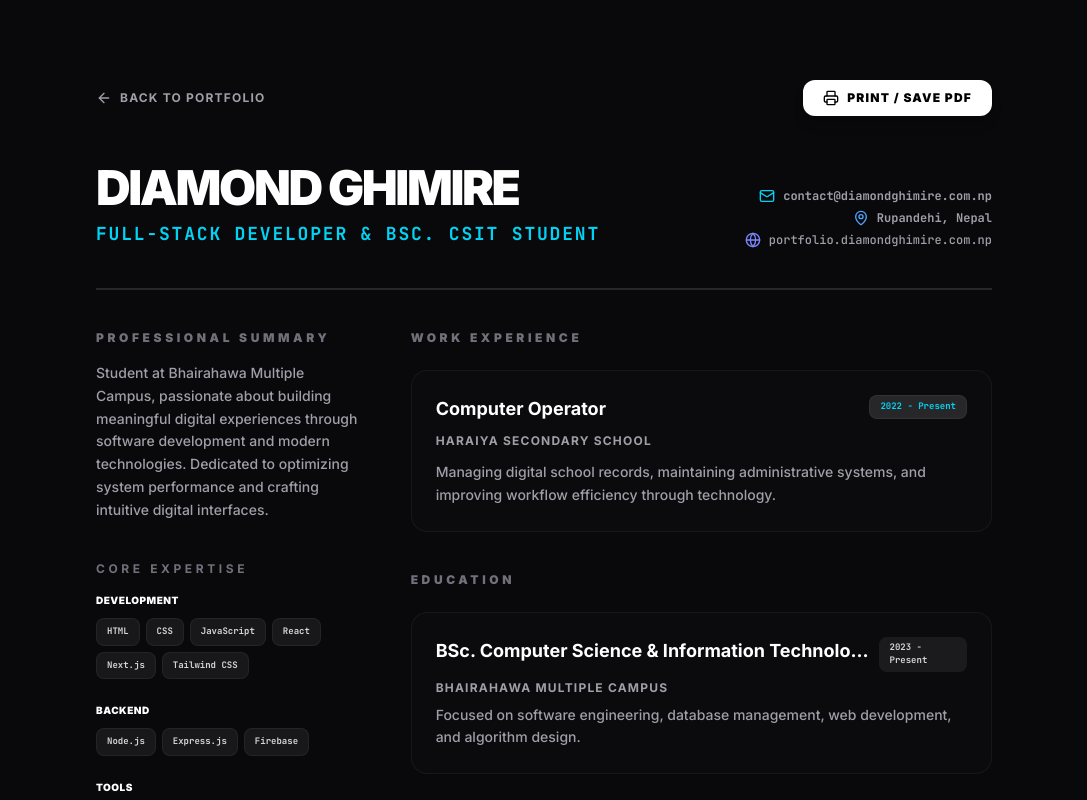
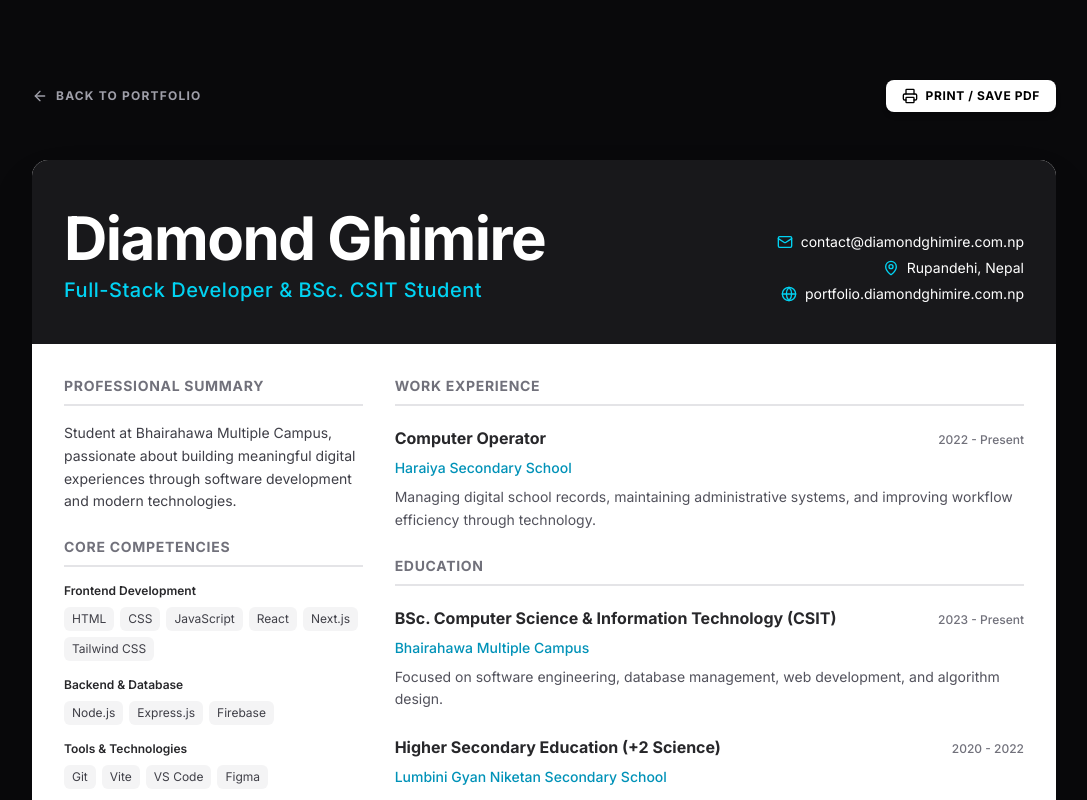
Before and after one commit to dghimirey/Portfolio_diamond, a React (Vite) app: page / in a window 1280 px wide. Both pictures are taken after a click on the button "RESUME". Shown: the top 800 px of the page, without its empty margins (96-1183 px from the left). Built offline with nearby package versions, Linux system fonts and the light colour scheme; no server answers; a web font is replaced by a local one.

Commit message:
Refactor Resume component with new features and styles

```diff
--- a/src/components/Resume.tsx
+++ b/src/components/Resume.tsx
@@ -4,7 +4,7 @@
  */
 
 import { motion } from 'motion/react';
-import { Mail, MapPin, Globe, ArrowLeft, Download, Printer } from 'lucide-react';
+import { Mail, MapPin, Globe, ArrowLeft, Printer, Download, Phone, Linkedin, Github } from 'lucide-react';
 import { portfolioData } from '../data/portfolio';
 
 interface ResumeProps {
@@ -13,6 +13,10 @@ interface ResumeProps {
 
 export default function Resume({ onBack }: ResumeProps) {
   const handlePrint = () => {
+    window.print();
+  };
+
+  const handleDownload = () => {
     window.print();
   };
 
@@ -25,8 +29,8 @@ export default function Resume({ onBack }: ResumeProps) {
     >
       <style dangerouslySetInnerHTML={{__html: `
         @page {
-          size: A4 portrait;
-          margin: 10mm 12mm 10mm 12mm;
+          size: A4;
+          margin: 12mm 15mm;
         }
         @media print {
           body {
@@ -35,19 +39,26 @@ export default function Resume({ onBack }: ResumeProps) {
             -webkit-print-color-adjust: exact;
             print-color-adjust: exact;
           }
-          html, body {
-            height: 100%;
-            overflow: hidden;
-            font-size: 11px;
+          * {
+            -webkit-print-color-adjust: exact;
+            print-color-adjust: exact;
           }
           .print-no-break {
             page-break-inside: avoid;
             break-inside: avoid;
           }
+          .print-hide {
+            display: none !important;
+          }
+        }
+        @media print and (max-width: 768px) {
+          .resume-grid {
+            display: block !important;
+          }
         }
       `}} />
 
-      <div className="max-w-4xl mx-auto print:max-w-none print:w-full">
+      <div className="max-w-5xl mx-auto print:max-w-none print:w-full">
         {/* Navigation / Actions (Hidden on print) */}
         <div className="flex items-center justify-between mb-12 print:hidden">
           <button
@@ -58,10 +69,10 @@ export default function Resume({ onBack }: ResumeProps) {
             <span className="text-xs font-bold uppercase tracking-widest">Back to Portfolio</span>
           </button>
 
-          <div className="flex items-center gap-4">
+          <div className="flex items-center gap-3">
             <button
               onClick={handlePrint}
-              className="flex items-center gap-2 bg-white hover:bg-cyan-400 text-black px-5 py-2.5 rounded-xl text-xs font-black uppercase tracking-widest transition-all shadow-lg"
+              className="flex items-center gap-2 bg-white hover:bg-zinc-100 text-black px-4 py-2 rounded-lg text-xs font-bold uppercase tracking-wider transition-all shadow-md"
             >
               <Printer className="w-4 h-4" />
               <span>Print / Save PDF</span>
@@ -69,29 +80,33 @@ export default function Resume({ onBack }: ResumeProps) {
           </div>
         </div>
 
-        {/* Header */}
-        <header className="border-b-2 border-zinc-800 pb-10 mb-10 print:border-b print:border-zinc-200 print:pb-4 print:mb-5">
-          <div className="flex flex-col md:flex-row justify-between items-start md:items-end gap-6 print:flex-row print:justify-between print:items-end print:gap-4">
+        {/* Resume Content */}
+        <div className="bg-white text-zinc-800 rounded-2xl overflow-hidden shadow-2xl print:shadow-none print:rounded-none">
+          {/* Header Section */}
+          <header className="bg-zinc-900 text-white px-8 pt-12 pb-10 print:bg-zinc-800 print:text-white print:px-6 print:pt-8 print:pb-6">
+            <div className="flex flex-col md:flex-row justify-between items-start md:items-end gap-6">
               <div>
-              <h1 className="text-5xl font-black tracking-tighter uppercase mb-2 text-white print:text-zinc-900 print:text-3xl print:mb-1">{portfolioData.personal.name}</h1>
-              <p className="text-lg font-bold text-cyan-400 uppercase tracking-widest print:text-zinc-500 print:text-[11px] font-mono">{portfolioData.personal.role}</p>
+                <h1 className="text-5xl md:text-6xl font-bold tracking-tight mb-2 print:text-4xl">{portfolioData.personal.name}</h1>
+                <p className="text-xl text-cyan-400 font-medium tracking-wide print:text-cyan-300">{portfolioData.personal.role}</p>
               </div>
-            <div className="space-y-1.5 text-xs font-bold font-mono text-zinc-400 print:text-zinc-500 print:text-[10px] print:space-y-0.5 print:text-right">
-              <div className="flex items-center gap-2 justify-start md:justify-end print:justify-end">
-                <Mail className="w-4 h-4 text-cyan-400 print:text-zinc-400 print:w-3.5 print:h-3.5" />
-                <span>{portfolioData.personal.email}</span>
+              <div className="text-right space-y-1.5 text-sm print:text-xs">
+                <div className="flex items-center gap-2 justify-end">
+                  <Mail className="w-4 h-4 text-cyan-400" />
+                  <a href={`mailto:${portfolioData.personal.email}`} className="hover:underline">
+                    {portfolioData.personal.email}
+                  </a>
                 </div>
-              <div className="flex items-center gap-2 justify-start md:justify-end print:justify-end">
-                <MapPin className="w-4 h-4 text-blue-400 print:text-zinc-400 print:w-3.5 print:h-3.5" />
+                <div className="flex items-center gap-2 justify-end">
+                                  <MapPin className="w-4 h-4 text-cyan-400" />
                   <span>{portfolioData.personal.location}</span>
                 </div>
-              <div className="flex items-center gap-2 justify-start md:justify-end print:justify-end font-medium">
-                <Globe className="w-4 h-4 text-indigo-400 print:text-zinc-400 print:w-3.5 print:h-3.5" />
+                <div className="flex items-center gap-2 justify-end">
+                                  <Globe className="w-4 h-4 text-cyan-400" />
                   <a
                     href={portfolioData.personal.portfolioUrl}
                     target="_blank"
                     rel="noopener noreferrer"
-                  className="hover:underline hover:text-white print:text-zinc-500 transition-colors"
+                    className="hover:underline"
                   >
                     {portfolioData.personal.portfolioUrl?.replace(/https?:\/\/(www\.)?/, '').replace(/\/$/, '') || 'portfolio.diamondghimire.com.np'}
                   </a>
@@ -100,40 +115,54 @@ export default function Resume({ onBack }: ResumeProps) {
             </div>
           </header>
 
-        <div className="grid grid-cols-1 md:grid-cols-3 gap-12 print:grid-cols-3 print:gap-8">
+          {/* Main Content */}
+          <div className="p-8 print:p-6">
+            <div className="grid grid-cols-1 md:grid-cols-3 gap-8 print:gap-6 resume-grid">
               {/* Left Column: Summary & Skills */}
-          <div className="md:col-span-1 space-y-10 print:space-y-5">
+              <div className="md:col-span-1 space-y-6 print:space-y-4">
+                {/* Professional Summary */}
                 <section className="print-no-break">
-              <h2 className="text-xs font-black uppercase tracking-[0.3em] mb-4 print:mb-2 text-zinc-500 print:text-zinc-400 print:text-[10px]">Professional Summary</h2>
-              <p className="text-sm leading-relaxed text-zinc-400 print:text-zinc-600 font-semibold md:font-medium print:text-[10.5px] print:leading-relaxed">
-                {portfolioData.personal.bio} Dedicated to optimizing system performance and crafting intuitive digital interfaces.
+                  <h2 className="text-sm font-bold uppercase tracking-wider text-zinc-500 border-b-2 border-zinc-200 pb-2 mb-4 print:text-xs">
+                    Professional Summary
+                  </h2>
+                  <p className="text-sm leading-relaxed text-zinc-700 print:text-xs">
+                    {portfolioData.personal.bio}
                   </p>
                 </section>
 
+                {/* Core Competencies */}
                 <section className="print-no-break">
-              <h2 className="text-xs font-black uppercase tracking-[0.3em] mb-4 print:mb-2 text-zinc-500 print:text-zinc-400 print:text-[10px] font-bold">Core Expertise</h2>
-              <div className="space-y-6 print:space-y-3">
+                  <h2 className="text-sm font-bold uppercase tracking-wider text-zinc-500 border-b-2 border-zinc-200 pb-2 mb-4 print:text-xs">
+                    Core Competencies
+                  </h2>
+                  <div className="space-y-4">
                     <div>
-                  <h3 className="text-[10px] font-black uppercase text-white mb-2.5 print:mb-1 print:text-zinc-900 tracking-wider print:text-[9px]">Development</h3>
-                  <div className="flex flex-wrap gap-1.5 print:gap-1">
+                      <h3 className="text-xs font-semibold text-zinc-800 mb-2 print:text-[11px]">Frontend Development</h3>
+                      <div className="flex flex-wrap gap-1.5">
                         {portfolioData.skills.frontend.map(s => (
-                      <span key={s} className="px-2.5 py-1.5 bg-zinc-900 text-zinc-300 text-[9px] font-bold font-mono rounded-lg border border-white/5 print:bg-zinc-100 print:text-zinc-800 print:border-zinc-200 print:border print:px-1.5 print:py-0.5 print:text-[8px]">{s}</span>
+                          <span key={s} className="px-2 py-1 bg-zinc-100 text-zinc-700 text-xs rounded-md print:bg-zinc-50 print:text-zinc-800 print:border print:border-zinc-200 print:text-[10px]">
+                            {s}
+                          </span>
                         ))}
                       </div>
                     </div>
                     <div>
-                  <h3 className="text-[10px] font-black uppercase text-white mb-2.5 print:mb-1 print:text-zinc-900 tracking-wider print:text-[9px]">Backend</h3>
-                  <div className="flex flex-wrap gap-1.5 print:gap-1">
+                      <h3 className="text-xs font-semibold text-zinc-800 mb-2 print:text-[11px]">Backend & Database</h3>
+                      <div className="flex flex-wrap gap-1.5">
                         {portfolioData.skills.backend.map(s => (
-                      <span key={s} className="px-2.5 py-1.5 bg-zinc-900 text-zinc-300 text-[9px] font-bold font-mono rounded-lg border border-white/5 print:bg-zinc-100 print:text-zinc-800 print:border-zinc-200 print:border print:px-1.5 print:py-0.5 print:text-[8px]">{s}</span>
+                          <span key={s} className="px-2 py-1 bg-zinc-100 text-zinc-700 text-xs rounded-md print:bg-zinc-50 print:text-zinc-800 print:border print:border-zinc-200 print:text-[10px]">
+                            {s}
+                          </span>
                         ))}
                       </div>
                     </div>
                     <div>
-                  <h3 className="text-[10px] font-black uppercase text-white mb-2.5 print:mb-1 print:text-zinc-900 tracking-wider print:text-[9px]">Tools</h3>
-                  <div className="flex flex-wrap gap-1.5 print:gap-1">
+                      <h3 className="text-xs font-semibold text-zinc-800 mb-2 print:text-[11px]">Tools & Technologies</h3>
+                      <div className="flex flex-wrap gap-1.5">
                         {portfolioData.skills.tools.map(s => (
-                      <span key={s} className="px-2.5 py-1.5 bg-zinc-900 text-zinc-300 text-[9px] font-bold font-mono rounded-lg border border-white/5 print:bg-zinc-100 print:text-zinc-800 print:border-zinc-200 print:border print:px-1.5 print:py-0.5 print:text-[8px]">{s}</span>
+                          <span key={s} className="px-2 py-1 bg-zinc-100 text-zinc-700 text-xs rounded-md print:bg-zinc-50 print:text-zinc-800 print:border print:border-zinc-200 print:text-[10px]">
+                            {s}
+                          </span>
                         ))}
                       </div>
                     </div>
@@ -142,47 +171,66 @@ export default function Resume({ onBack }: ResumeProps) {
               </div>
 
               {/* Right Column: Experience & Education */}
-          <div className="md:col-span-2 space-y-10 print:space-y-5">
+              <div className="md:col-span-2 space-y-6 print:space-y-4">
+                {/* Work Experience */}
                 <section className="print-no-break">
-              <h2 className="text-xs font-black uppercase tracking-[0.3em] mb-6 print:mb-3 text-zinc-500 print:text-zinc-400 print:text-[10px]">Work Experience</h2>
-              <div className="space-y-8 print:space-y-4">
+                  <h2 className="text-sm font-bold uppercase tracking-wider text-zinc-500 border-b-2 border-zinc-200 pb-2 mb-5 print:text-xs">
+                    Work Experience
+                  </h2>
+                  <div className="space-y-6">
                     {portfolioData.experience.map((exp, i) => (
-                  <div key={i} className="p-6 rounded-2xl bg-zinc-900/20 border border-white/5 print:bg-transparent print:border-0 print:p-0">
-                    <div className="flex justify-between items-start mb-2.5 print:mb-1">
-                      <h3 className="font-bold text-lg text-white print:text-zinc-900 print:text-[13px] truncate">{exp.role}</h3>
-                      <span className="text-[9px] font-bold font-mono bg-zinc-800 text-cyan-400 px-2.5 py-1 rounded-lg border border-white/5 print:bg-transparent print:text-zinc-500 print:border-0 print:p-0 print:text-[9px]">{exp.period}</span>
+                      <div key={i}>
+                        <div className="flex flex-wrap justify-between items-baseline mb-2">
+                          <h3 className="text-base font-bold text-zinc-800 print:text-sm">{exp.role}</h3>
+                          <span className="text-xs text-zinc-500 font-medium print:text-[10px]">{exp.period}</span>
                         </div>
-                    <p className="text-xs font-bold text-zinc-400 uppercase tracking-widest mb-3 print:mb-1 print:text-zinc-500 print:text-[9px]">{exp.company}</p>
-                    <p className="text-sm text-zinc-400 leading-relaxed font-semibold print:text-zinc-600 md:font-medium print:text-[10.5px] print:leading-relaxed">{exp.description}</p>
+                        <p className="text-sm font-medium text-cyan-600 mb-2 print:text-xs">{exp.company}</p>
+                        <p className="text-sm text-zinc-600 leading-relaxed print:text-xs">{exp.description}</p>
                       </div>
                     ))}
                   </div>
                 </section>
 
+                {/* Education */}
                 <section className="print-no-break">
-              <h2 className="text-xs font-black uppercase tracking-[0.3em] mb-6 print:mb-3 text-zinc-500 print:text-zinc-400 print:text-[10px]">Education</h2>
-              <div className="space-y-8 print:space-y-4">
+                  <h2 className="text-sm font-bold uppercase tracking-wider text-zinc-500 border-b-2 border-zinc-200 pb-2 mb-5 print:text-xs">
+                    Education
+                  </h2>
+                  <div className="space-y-6">
                     {portfolioData.education.map((edu, i) => (
-                  <div key={i} className="p-6 rounded-2xl bg-zinc-900/20 border border-white/5 print:bg-transparent print:border-0 print:p-0">
-                    <div className="flex justify-between items-start mb-2 print:mb-1">
-                      <h3 className="font-bold text-lg text-white print:text-zinc-900 print:text-[13px] truncate">{edu.degree}</h3>
-                      <span className="text-[9px] font-bold font-mono bg-zinc-800/60 font-black text-zinc-300 px-2.5 py-1 rounded-lg print:bg-transparent print:text-zinc-500 print:p-0 print:text-[9px]">{edu.period}</span>
+                      <div key={i}>
+                        <div className="flex flex-wrap justify-between items-baseline mb-2">
+                          <h3 className="text-base font-bold text-zinc-800 print:text-sm">{edu.degree}</h3>
+                          <span className="text-xs text-zinc-500 font-medium print:text-[10px]">{edu.period}</span>
                         </div>
-                    <p className="text-xs font-bold text-zinc-400 uppercase tracking-widest mb-2 print:mb-1 print:text-zinc-500 print:text-[9px]">{edu.institution}</p>
-                    <p className="text-sm text-zinc-400 leading-relaxed font-semibold print:text-zinc-600 md:font-medium print:text-[10.5px] print:leading-relaxed">{edu.details}</p>
+                        <p className="text-sm font-medium text-cyan-600 mb-2 print:text-xs">{edu.institution}</p>
+                        <p className="text-sm text-zinc-600 leading-relaxed print:text-xs">{edu.details}</p>
                       </div>
                     ))}
                   </div>
                 </section>
+
+                {/* Additional Information */}
+                <section className="print-no-break">
+                  <h2 className="text-sm font-bold uppercase tracking-wider text-zinc-500 border-b-2 border-zinc-200 pb-2 mb-4 print:text-xs">
+                    Professional Highlights
+                  </h2>
+                  <ul className="space-y-2 text-sm text-zinc-600 leading-relaxed list-disc list-inside print:text-xs">
+                    <li>Full-stack development expertise with modern JavaScript frameworks</li>
+                    <li>Strong focus on performance optimization and responsive design</li>
+                    <li>Experience with Agile methodologies and cross-functional collaboration</li>
+                    <li>Commitment to clean code practices and continuous learning</li>
+                  </ul>
+                </section>
+              </div>
             </div>
           </div>
 
-        {/* Footer info for print */}
-        <footer className="mt-20 pt-10 border-t border-zinc-900 text-center hidden print:block print:mt-6 print:pt-3 print:border-zinc-200">
-          <p className="text-[10px] text-zinc-400 uppercase tracking-widest print:text-[8px] print:text-zinc-500">
-            Generated from Diamond Ghimire's Digital Portfolio • 2026
-          </p>
+          {/* Footer */}
+          <footer className="bg-zinc-50 px-8 py-4 text-center text-xs text-zinc-500 border-t border-zinc-200 print:bg-white print:border-t print:mt-4">
+            <p>Professional Resume • {portfolioData.personal.name} • Updated 2026</p>
           </footer>
+        </div>
       </div>
     </motion.div>
   );
```
Lines whose indentation alone changed are shown as unchanged.
